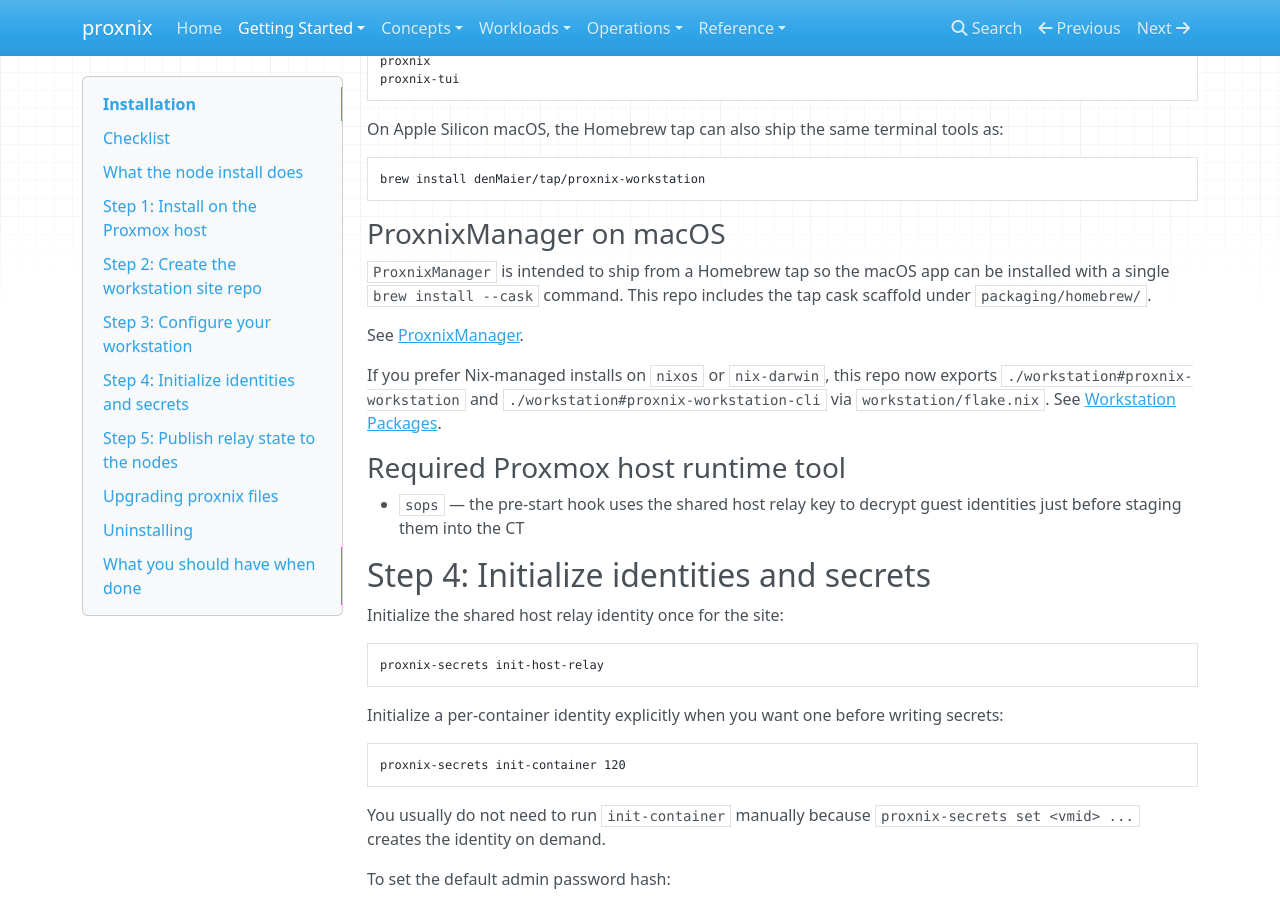
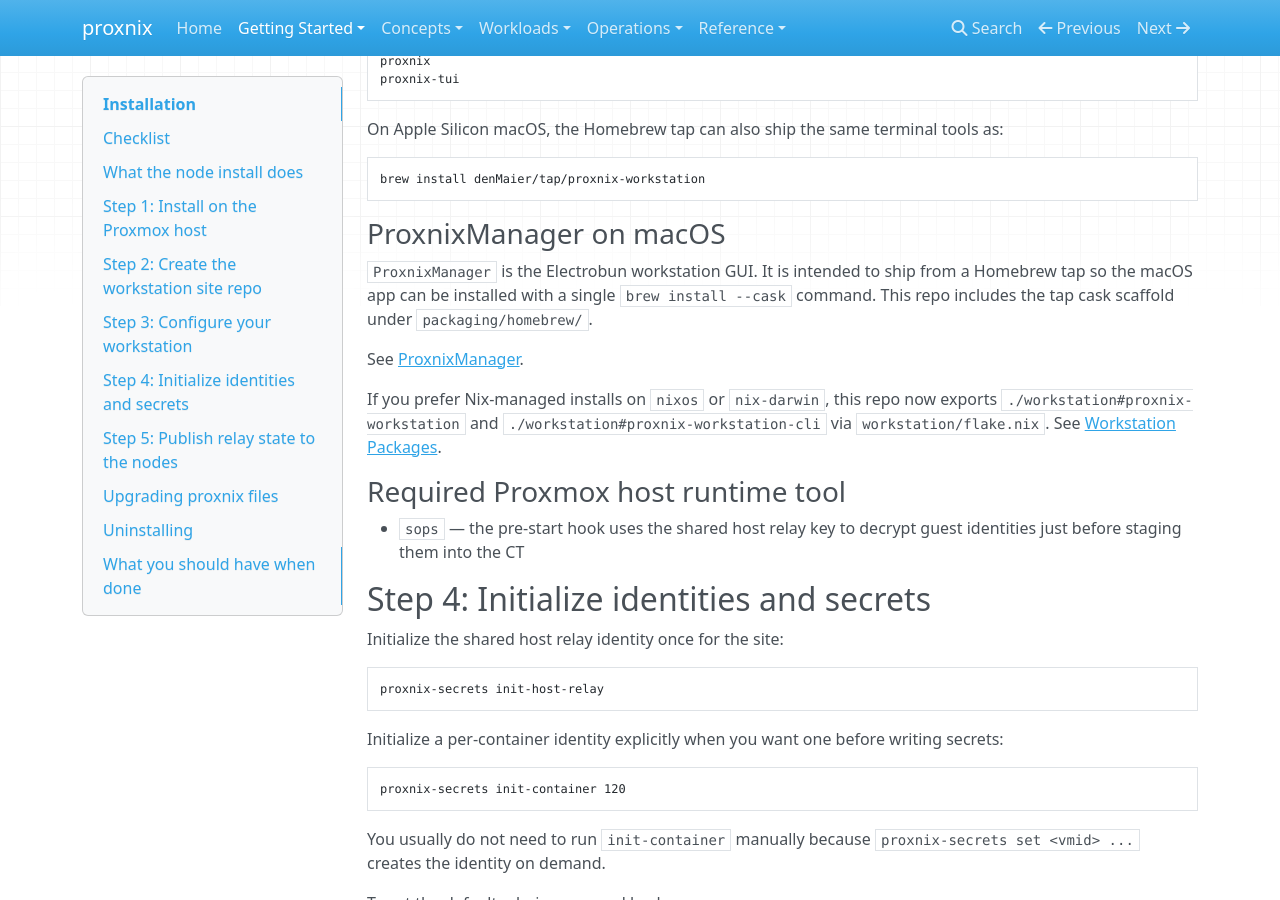
Before and after one commit to denMaier/proxnix, an MkDocs documentation site: the page built from docs/getting-started/installation.md, in a window 1280 px wide and 900 px high, scrolled down 5042 px. Built offline with MkDocs 1.6.1, drawn with Linux system fonts in a browser that asks for light colours; nearby versions of some CDN libraries.

Commit message:
Update references from SwiftUI to Electrobun across repo
Clean up stale SwiftUI mentions in TUI docstrings, root README,
installation guide, releases doc, and files reference.

Co-Authored-By: Claude Opus 4.6 <noreply@anthropic.com>

```diff
--- a/docs/getting-started/installation.md
+++ b/docs/getting-started/installation.md
@@ -248,9 +248,10 @@ brew install denMaier/tap/proxnix-workstation
 
 ### ProxnixManager on macOS
 
-`ProxnixManager` is intended to ship from a Homebrew tap so the macOS app can
-be installed with a single `brew install --cask` command. This repo includes
-the tap cask scaffold under `packaging/homebrew/`.
+`ProxnixManager` is the Electrobun workstation GUI. It is intended to ship from
+a Homebrew tap so the macOS app can be installed with a single
+`brew install --cask` command. This repo includes the tap cask scaffold under
+`packaging/homebrew/`.
 
 See [ProxnixManager](../operations/proxnix-manager.md).
 
```
Also changed, not shown: README.md (+1 -1 lines), docs/operations/releases.md (+6 -1 lines), docs/reference/files-and-directories.md (+3 -2 lines), 1 other file.
